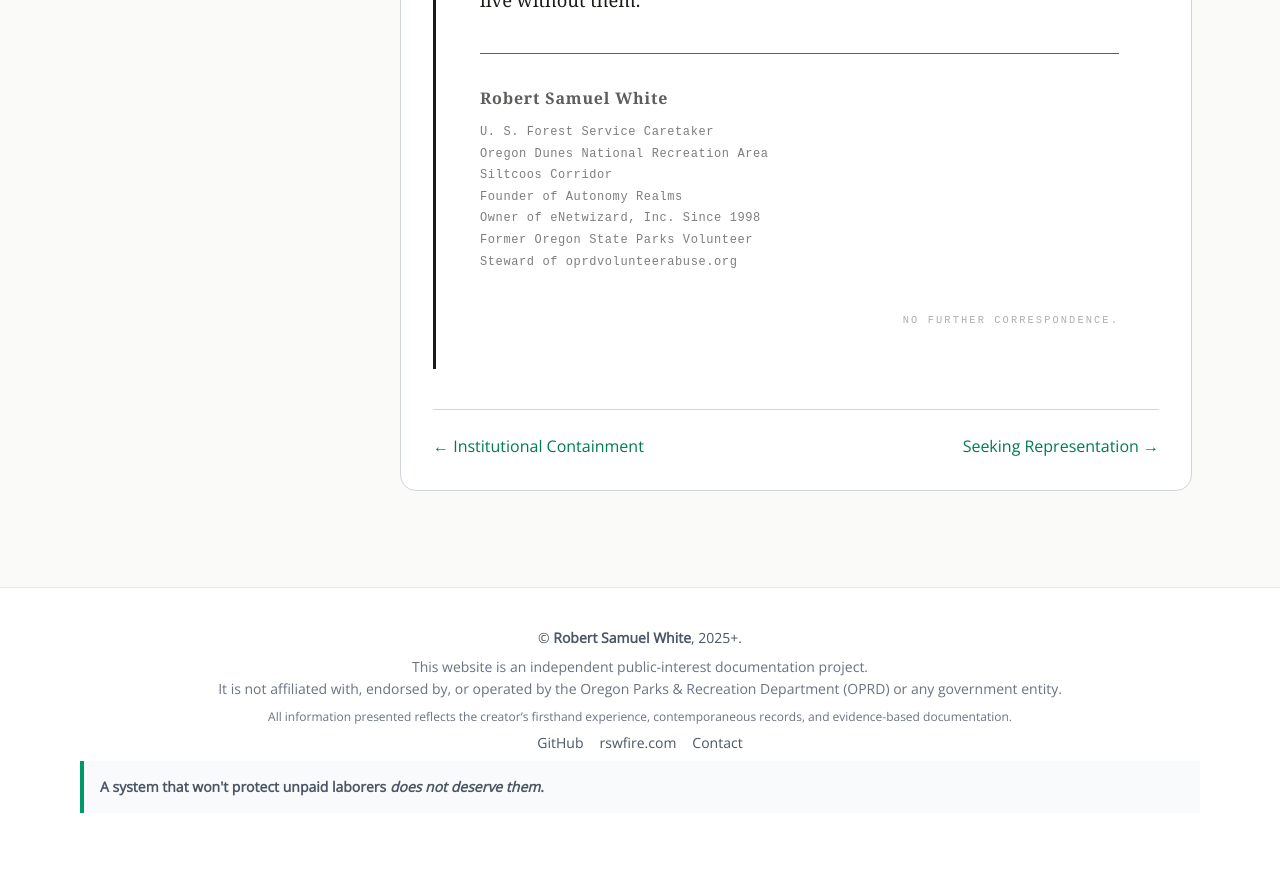
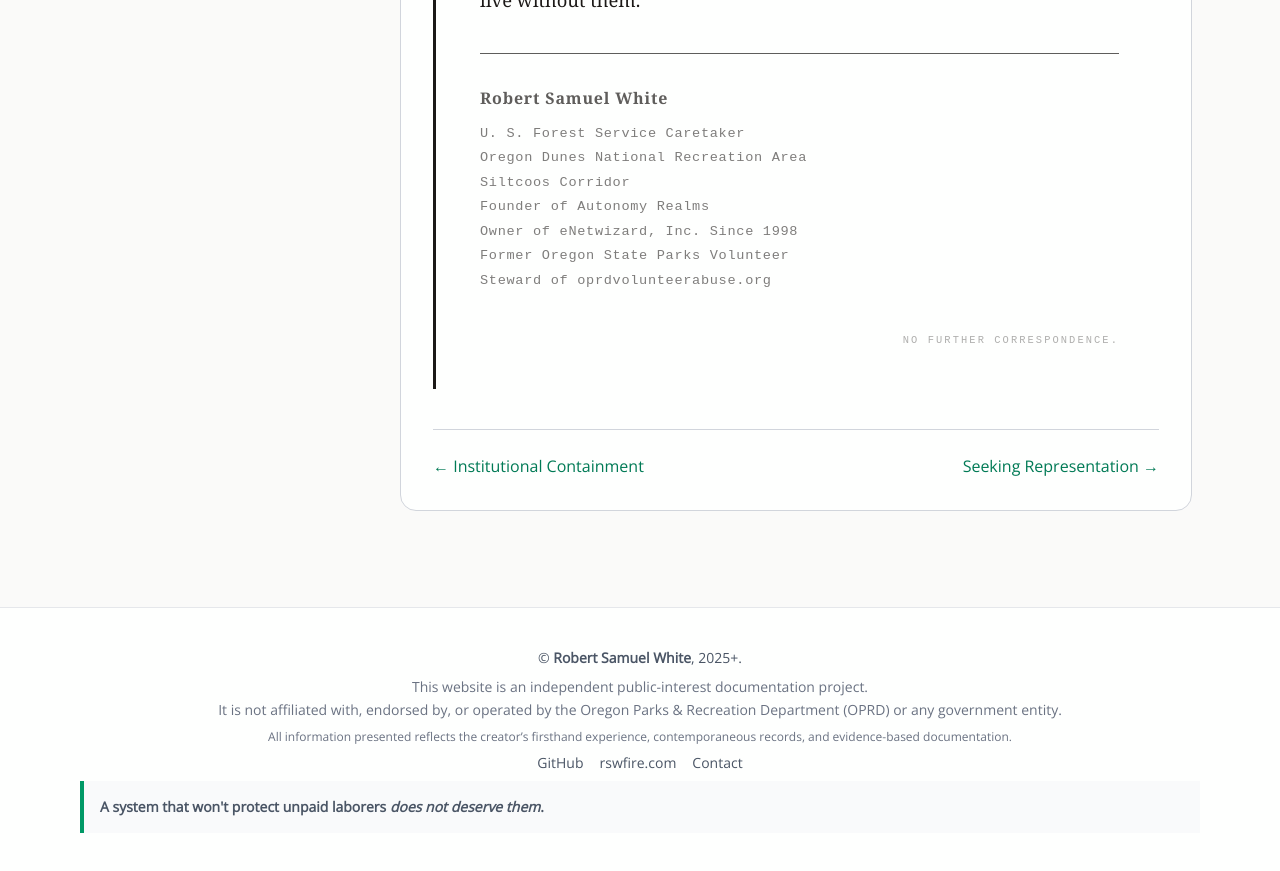
Before and after one commit to rswfire/rswfire.oprd, a Next.js app: page /evidence/final-letter in a window 1280 px wide. Shown: the part 2220-3091 px from the top of the page. Built offline with nearby package versions, Linux system fonts and the light colour scheme.

Commit message:
Updated Evidence/Final-Letter.tsx

```diff
--- a/app/(archive)/evidence/final-letter/page.tsx
+++ b/app/(archive)/evidence/final-letter/page.tsx
@@ -103,7 +103,7 @@ export default function FinalLetterPage() {
 
                     .final-letter-signature-titles {
                         font-family: monospace;
-                        font-size: 0.75rem;
+                        font-size: 0.85rem;
                         letter-spacing: 0.05em;
                         line-height: 1.8;
                         opacity: 0.8;
@@ -159,13 +159,13 @@ But tell your man he is welcome on our trails. I would never want him to live wi
                     <div className="final-letter-signature">
                         <div className="final-letter-signature-name">Robert Samuel White</div>
                         <div className="final-letter-signature-titles">
-                            <span>U. S. Forest Service Caretaker</span>
-                            <span>Oregon Dunes National Recreation Area</span>
-                            <span>Siltcoos Corridor</span>
-                            <span>Founder of Autonomy Realms</span>
-                            <span>Owner of eNetwizard, Inc. Since 1998</span>
-                            <span>Former Oregon State Parks Volunteer</span>
-                            <span>Steward of oprdvolunteerabuse.org</span>
+                            <div>U. S. Forest Service Caretaker</div>
+                            <div>Oregon Dunes National Recreation Area</div>
+                            <div>Siltcoos Corridor</div>
+                            <div>Founder of Autonomy Realms</div>
+                            <div>Owner of eNetwizard, Inc. Since 1998</div>
+                            <div>Former Oregon State Parks Volunteer</div>
+                            <div>Steward of oprdvolunteerabuse.org</div>
                         </div>
                     </div>
 
```
